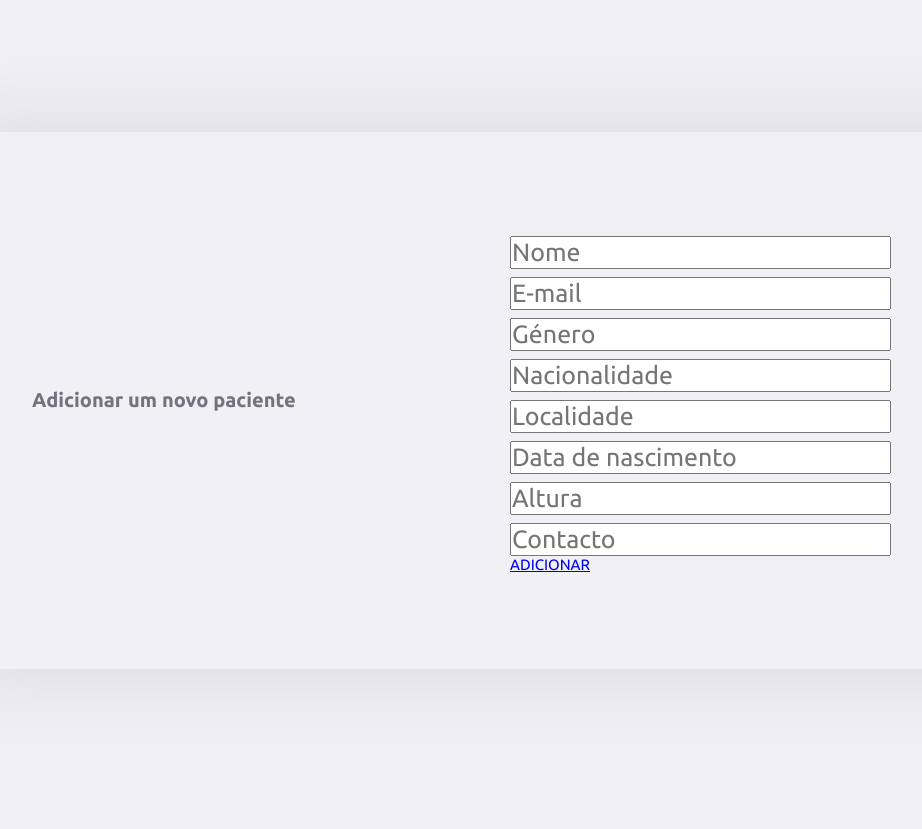
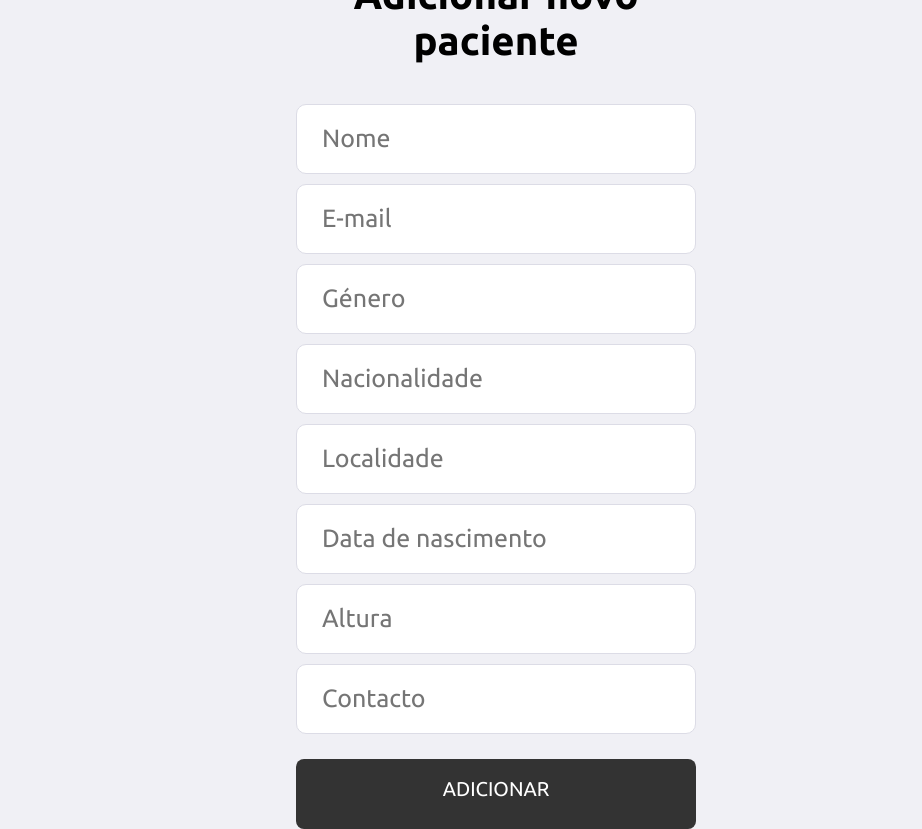
Before and after one commit to Project-Osteo/WebApp, a React (Create React App) app in the folder frontend/: page /novoPaciente in a window 1280 px wide. Shown: the whole page, without its empty margins (144-1066 px from the left). Before the commit the page ends 800 px from the top, so only its background shows below. Built offline with nearby package versions, Linux system fonts and the light colour scheme.

Commit message:
formulario novo paciente

```diff
--- a/frontend/src/pages/NovoPaciente/index.js
+++ b/frontend/src/pages/NovoPaciente/index.js
@@ -7,12 +7,11 @@ import './styles.css';
 export default function NovoPaciente () {
     return(
         <div className="novoPaciente-container">
-            <div className="content">
-                <section>
-                    <h1>Adicionar um novo paciente</h1>
-                </section>
+           <section className="form">
 
-                <form>
+               <form>
+                    <h1>Adicionar novo paciente</h1>
+
                     <input placeholder="Nome" />
                     <input placeholder="E-mail" />
                     <input placeholder="Género" />
@@ -22,8 +21,9 @@ export default function NovoPaciente () {
                     <input placeholder="Altura" />
                     <input placeholder="Contacto" />
                     <Link type="submit" to="/homepage">ADICIONAR</Link>
-                </form>
-            </div>
+               </form>
+
+           </section>
         </div>
     );
 }
--- a/frontend/src/pages/NovoPaciente/styles.css
+++ b/frontend/src/pages/NovoPaciente/styles.css
@@ -9,34 +9,39 @@
     justify-content: center;
 }
 
-.novoPaciente-container .content {
+.novoPaciente-container section.form {
     width: 100%;
-    padding: 96px;
-    background: #f0f0f5;
-    box-shadow: 0 0 100px rgba(0, 0, 0, 0.1);
-    border-radius: 8px;
-
-    display: flex;
-    justify-content: space-between;
-    align-items: center;
+    max-width: 400px;
 }
 
-.novoPaciente-container .content section {
-    width: 100%;
-    max-width: 380px;
+.novoPaciente-container section.form form h1 {
+    font-size: 40px;
+    margin-bottom: 40px;
+    text-align: center;
 }
 
-.novoPaciente-container .content section h1 {
-    font-size: 20px;
-    color: #737380;
-    line-height: 32px;
+.novoPaciente-container section.form input {
+    width: 100%;
+    height: 70px;
+    color: #333;
+    border: 1px solid #dcdce6;
+    border-radius: 10px;
+    padding: 0 25px;
+    margin-bottom: 10px;
 }
 
-.novoPaciente-container .content form {
+.novoPaciente-container section.form a {
     width: 100%;
-    max-width: 450px;
+    height: 70px;
+    background: #333;
+    border: 0;
+    border-radius: 8px;
+    color: #FFF;
+    font-weight: medium;
+    margin-top: 15px;
+    display: inline-block;
+    text-align: center;
+    text-decoration: none;
+    font-size: 20px;
+    line-height: 60px;
 }
-
-.novoPaciente-container .content form input {
-    margin-top: 8px;
-  }
```
Lines whose indentation alone changed are shown as unchanged.
